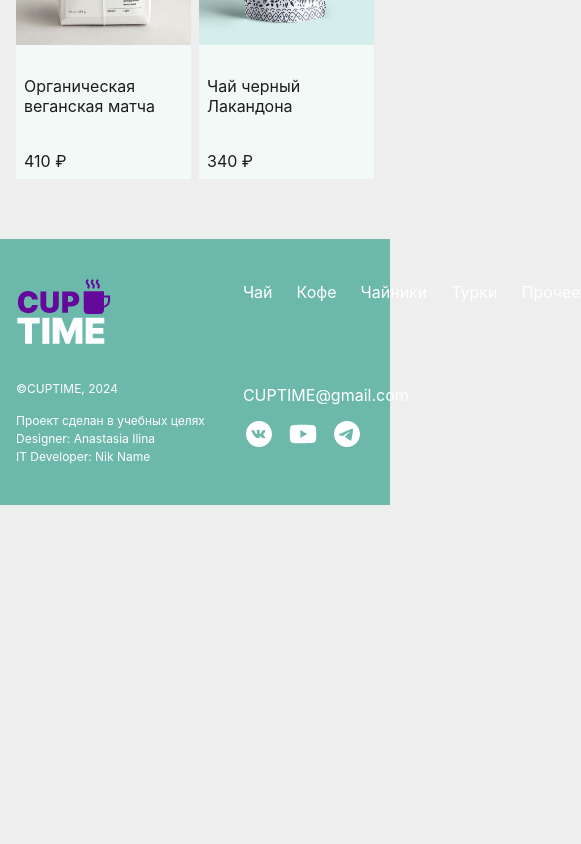
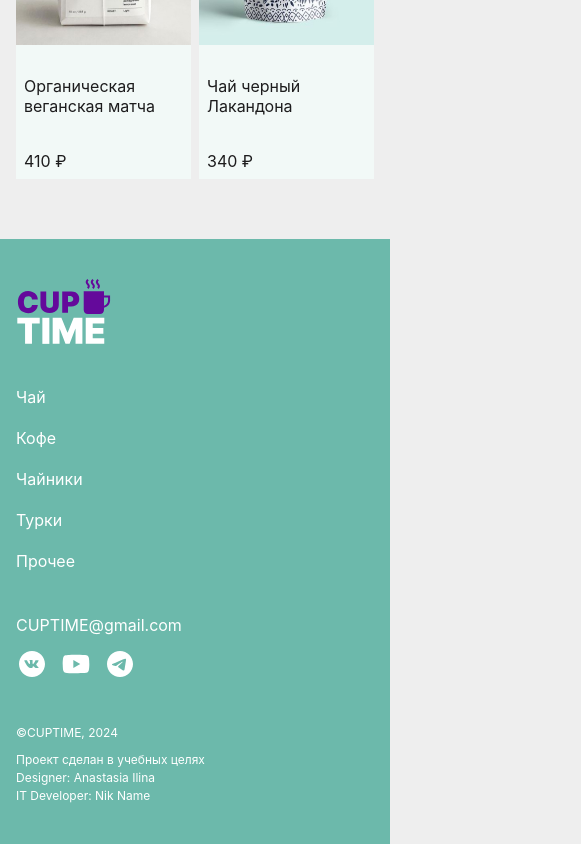
Before and after one commit to Sel7Nik/cup-time, a React (Vite) app: page / in a window 390 px wide. Shown: the part 1536-2380 px from the top of the page, 581 px wide, since content can reach past the window. Before the commit the page ends 2041 px from the top, so only its background shows below. Built offline with nearby package versions, Linux system fonts and the light colour scheme; a web font is replaced by a local one.

Commit message:
adaptive mobile full

```diff
--- a/src/index.css
+++ b/src/index.css
@@ -402,4 +402,23 @@ img {
   .product__title {
     font-size: 16px;
   }
+
+  .footer__container {
+    grid-template-columns: 1fr;
+    gap: 40px;
+  }
+
+  .footer__menu {
+    flex-direction: column;
+    align-items: start;
+    gap: 16px;
+  }
+
+  .footer__info {
+    order: 1;
+  }
+
+  .footer__copyright {
+    margin-bottom: 12px;
+  }
 }
```
